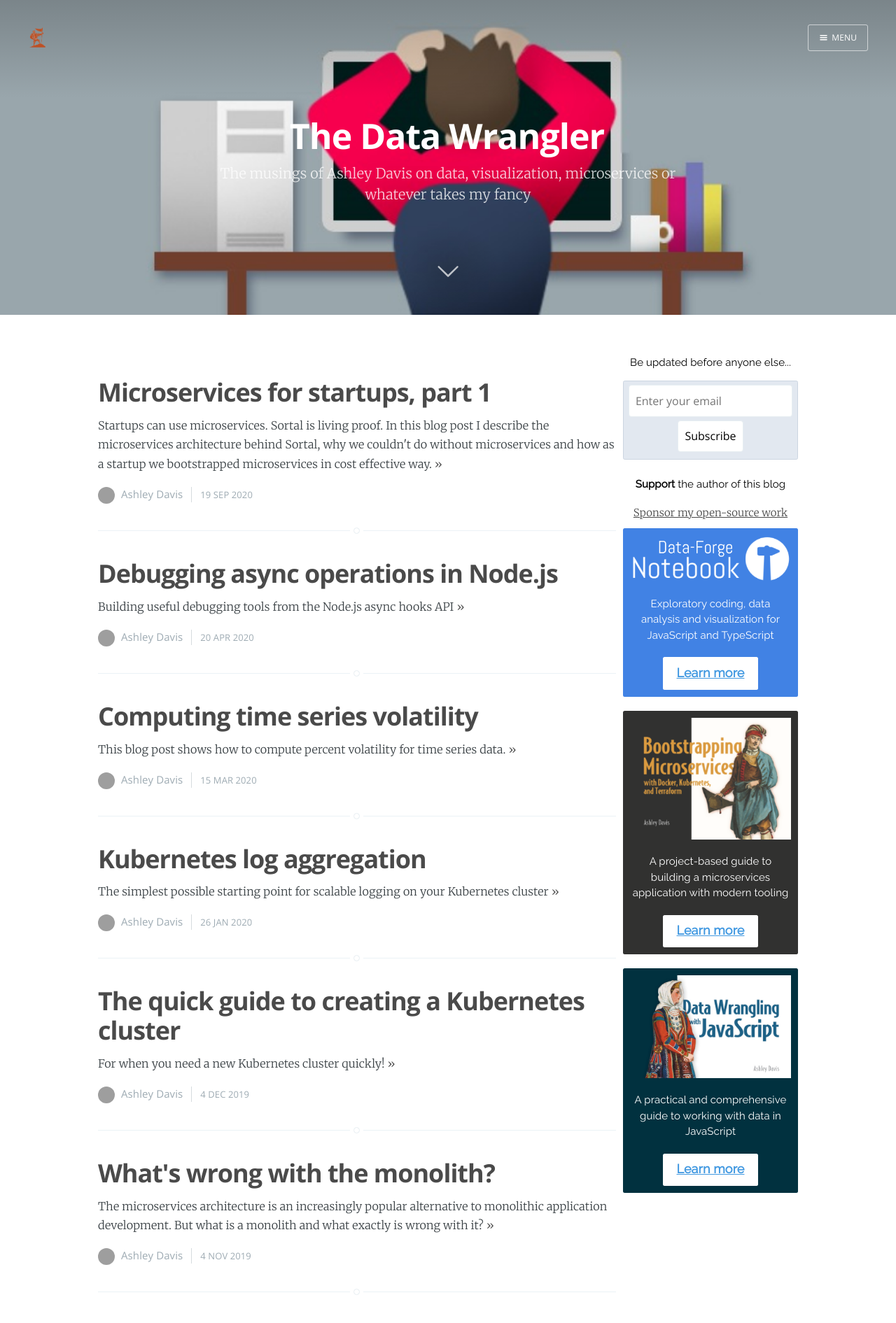
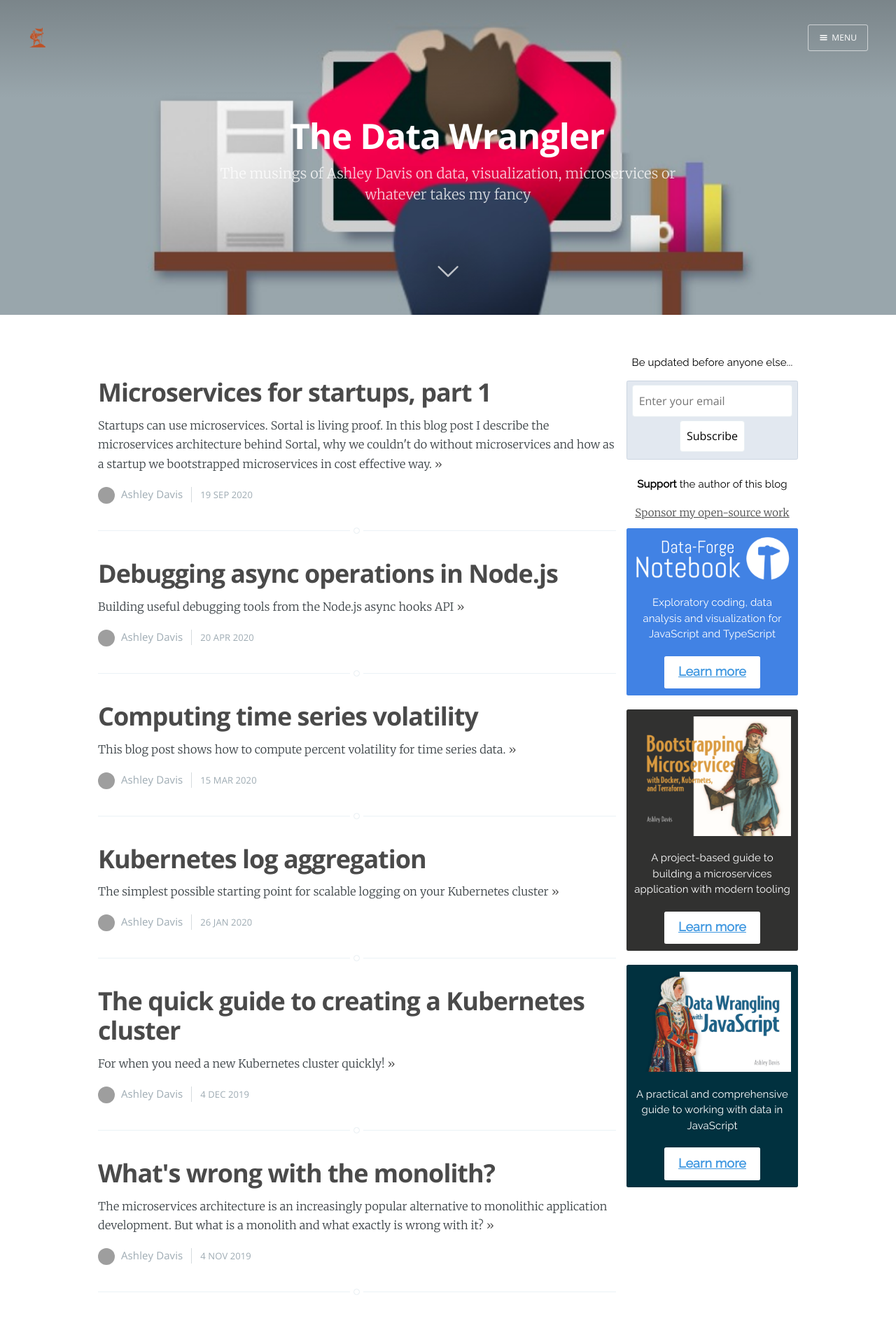
Before and after one commit to ashleydavis/the-data-wrangler-blog, a Jekyll site: the page built from index.md, in a window 1280 px wide. Shown: the top 1891 px of the page at 70% size. Built offline with Jekyll 4.4.1, drawn with Linux system fonts in a browser that asks for light colours; comment, search, counter and statistics services are not loaded; grey boxes are pictures that could not be loaded.

Commit message:
Tweaked padding for side bar.

```diff
--- a/_includes/support.html
+++ b/_includes/support.html
@@ -1,4 +1,4 @@
-<aside>
+<aside class="pl-2">
     <div class="mt-1 dfn-ad text-2xl text-black text-center">Be updated before anyone else...</div>
     <div
         class="mt-4 p-2 dfn-ad text-black border border-solid border-gray-400 bg-gray-300 rounded"
```
